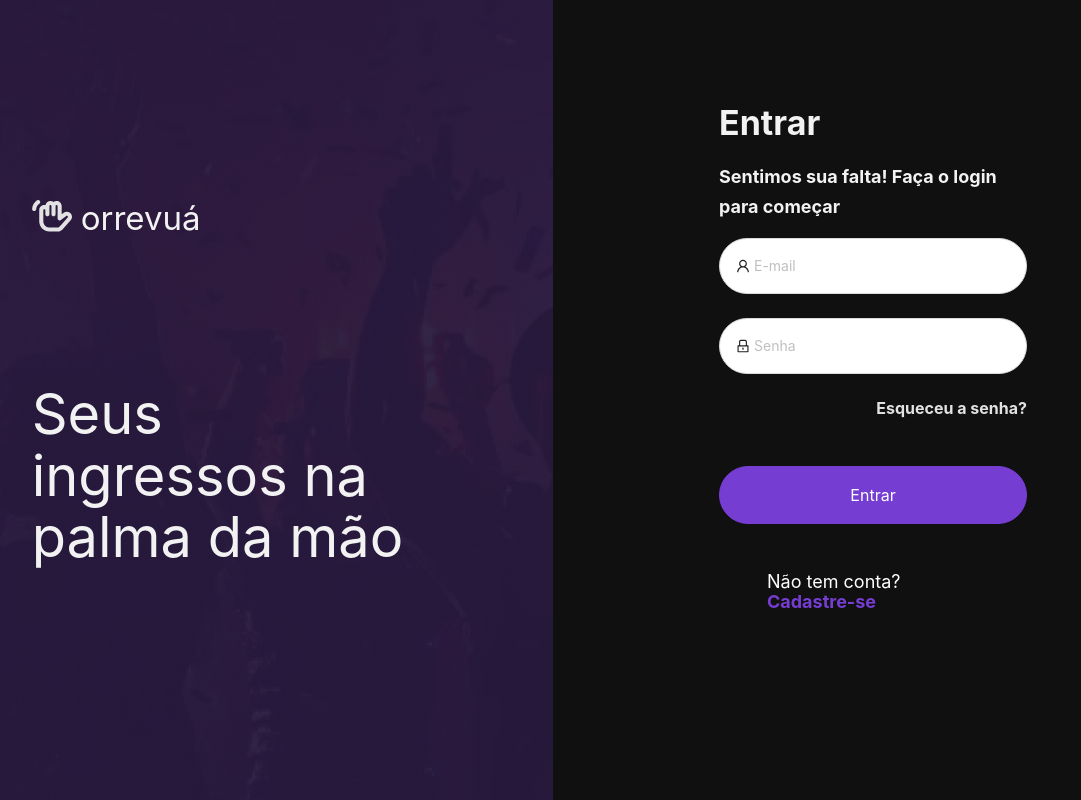
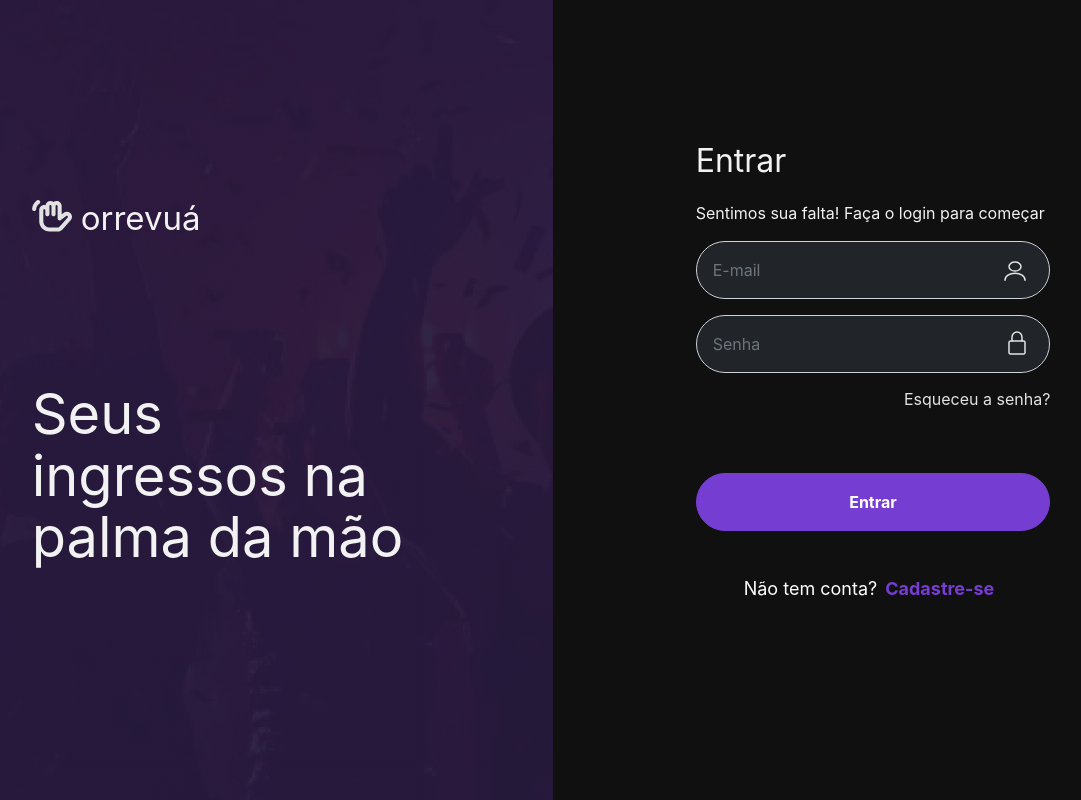
Before and after one commit to VerasThiago/orrevua, a React (Create React App) app in the folder web/: page /login in a window 1280 px wide. Shown: the whole page, without its empty margins (87-1168 px from the left). Built offline with nearby package versions, Linux system fonts and the light colour scheme; no server answers.

Commit message:
reemove antd components

```diff
--- a/web/src/pages/login/index.js
+++ b/web/src/pages/login/index.js
@@ -1,97 +1,99 @@
-import React, { useContext } from 'react';
+import React, { useContext, useState } from 'react';
 import './index.scss';
-import { LockOutlined, UserOutlined } from '@ant-design/icons';
-import { Form, Input } from 'antd';
-import { useNavigate, useLocation } from 'react-router-dom';
+import { ReactComponent as IconUser } from '../../images/user.svg';
+import { ReactComponent as IconPassword } from '../../images/password.svg';
+import InputIcon from '../../components/inputIcon';
+import { useNavigate, useLocation, NavLink } from 'react-router-dom';
 import { AuthContext } from '../../App';
 import HomeSidebar from '../../components/homeSidebar';
+import alertMessage from '../../components/alertMessage';
 
 export default function Login() {
   const navigate = useNavigate();
   const location = useLocation();
   const { login } = useContext(AuthContext);
+  const [user, setUser] = useState({ email: '', password: '' });
+  const handleChange = (event) => {
+    const value = event.target.value;
+    setUser({
+      ...user,
+      [event.target.name]: value
+    });
+  };
 
-  const onFinish = async (values) => {
-    const result = await login(values);
+  const onFinish = async (event) => {
+    event.preventDefault();
+    if (user.email === '') {
+      alertMessage('error', 'Insira seu e-mail!');
+    } else if (user.password.length < 6) {
+      alertMessage('error', 'Sua senha deve ter no mínimo 6 caracteres');
+    } else {
+      const result = await login(user);
       if (result) navigate('/tickets', { replace: true, state: { from: location } });
+    }
   };
 
   return (
     <div className="row vh-100 m-0">
       <HomeSidebar />
       <div className="col-lg-6 col-md-12 bg-secondary d-flex flex-column align-items-center justify-content-center">
-        <div className="col-md-6">
-          <p className="login-title-forms fw-bold">Entrar</p>
+        <div className="px-4" style={{ maxWidth: '450px' }}>
+          <div>
+            <p className="fs-2">Entrar</p>
           </div>
-        <div className="col-md-6">
-          <p className="login-greeting-forms fw-bold">
-            Sentimos sua falta! Faça o login para começar
-          </p>
+          <div>
+            <p>Sentimos sua falta! Faça o login para começar</p>
           </div>
-        <div className="col-md-6">
-          <Form
-            name="login"
-            initialValues={{
-              remember: true
-            }}
-            onFinish={onFinish}>
-            <Form.Item
+          <div>
+            <form id="login" onSubmit={onFinish}>
+              <div className="mb-3">
+                <InputIcon
+                  id="email"
                   name="email"
-              rules={[
-                {
-                  required: true,
-                  message: 'Email é obrigatório'
-                },
-                {
-                  type: 'email',
-                  message: 'Email deve ser um email válido'
-                }
-              ]}>
-              <Input
-                className="rounded-pill p-3"
-                prefix={<UserOutlined className="site-form-item-icon" />}
+                  type="email"
+                  className="form-control rounded-pill p-3 bg-dark"
+                  aria-describedby="email"
                   placeholder="E-mail"
+                  onChange={handleChange}
+                  icon={<IconUser />}
                 />
-            </Form.Item>
-            <Form.Item
+              </div>
+              <div>
+                <InputIcon
+                  id="password"
                   name="password"
-              rules={[
-                {
-                  required: true,
-                  message: 'Senha é obrigatória'
-                },
-                {
-                  min: 6,
-                  message: 'Senha deve conter pelo menos 6 caracteres'
-                }
-              ]}>
-              <Input
-                className="rounded-pill p-3"
-                prefix={<LockOutlined className="site-form-item-icon" />}
                   type="password"
+                  className="form-control rounded-pill p-3 bg-dark"
+                  aria-describedby="password"
                   placeholder="Senha"
+                  onChange={handleChange}
+                  icon={<IconPassword />}
                 />
-            </Form.Item>
-            <div className="d-flex justify-content-end pb-5">
-              <a className="login-forgot-password fw-bold text-decoration-none" href="">
+              </div>
+              <div className="d-flex justify-content-end my-3">
+                <NavLink
+                  to={'/forgot_password'}
+                  className="login-forgot-password text-decoration-none">
                   Esqueceu a senha?
-              </a>
+                </NavLink>
               </div>
-            <Form.Item>
-              <button type="submit" className="btn btn-primary w-100 rounded-pill py-3">
+              <div>
+                <button
+                  type="submit"
+                  className="btn btn-primary w-100 rounded-pill py-3 mt-5 fw-bold">
                   Entrar
                 </button>
                 <div className="d-flex justify-content-center p-5">
                   <p className="login-signup-forms">
                     Não tem conta?
-                  <a className="text-decoration-none fw-bold" href="">
-                    {' '}
+                    <NavLink to={'/signup'} className="mx-2 text-decoration-none fw-bold">
                       Cadastre-se
-                  </a>
+                    </NavLink>
                   </p>
                 </div>
-            </Form.Item>
-          </Form>
+              </div>
+            </form>
+          </div>
         </div>
       </div>
     </div>
```
Lines whose indentation alone changed are shown as unchanged.
